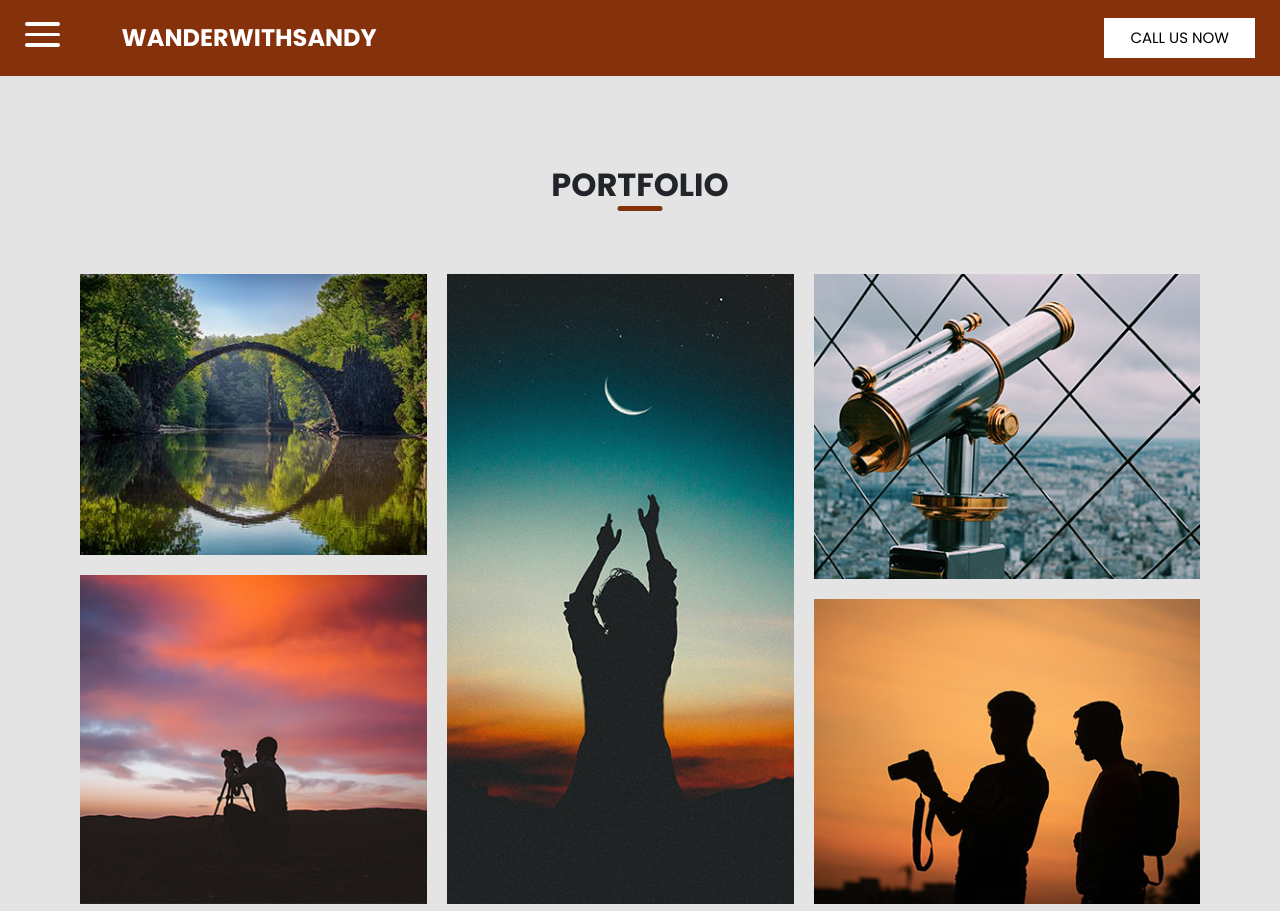
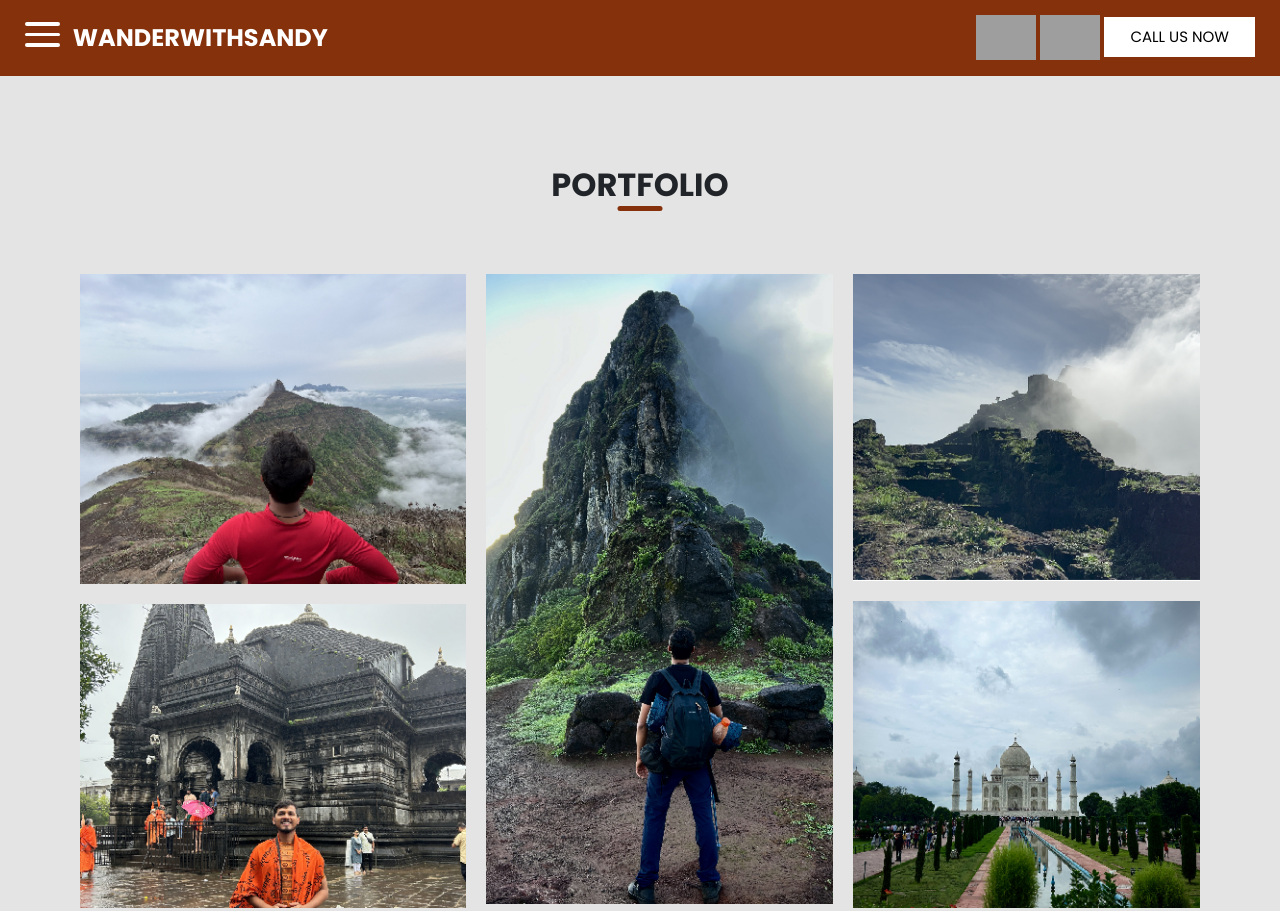
Before and after one commit to sandeshpalekar/Sandesh-Website, a plain HTML site: page portfolio.html in a window 1280 px wide. Shown: the top 911 px of the page. Drawn offline with nearby package versions, Linux system fonts and the light colour scheme; some packages are replaced by stand-ins of ours; grey boxes are pictures that could not be loaded; a script that the page names is missing; a web font is replaced by a local one.

Commit message:
new image chan

```diff
--- a/css/style.css
+++ b/css/style.css
@@ -871,3 +871,26 @@ a:focus {
   font-variation-settings: "wdth" 100;
   font-size: medium;
 }
+
+.youtube-icon {
+  /* width: 45px; */
+  height: 45px;
+  transition: opacity 0.5s ease-in-out;
+}
+
+.youtube-icon:hover {
+  animation: blink 1s infinite;
+}
+
+@keyframes blink {
+  0%, 50%, 100% {
+      opacity: 1;
+  }
+  25%, 75% {
+      opacity: 0;
+  }
+}
+
+.navbar-brand:hover{
+  animation: blink 1s infinite;
+}
--- a/footer.html
+++ b/footer.html
@@ -124,9 +124,9 @@
                 <a href="https://www.facebook.com/sandesh.palekar.18/?_rdr" target="_blank">
                   <i class="fa fa-facebook" aria-hidden="true"></i>
                 </a>
-                <a href="" target="_blank">
+                <!-- <a href="" target="_blank">
                   <i class="fa fa-twitter" aria-hidden="true"></i>
-                </a>
+                </a> -->
                 <a href="https://www.youtube.com/@wanderwithsandy" target="_blank">
                   <i class="fa fa-youtube" aria-hidden="true"></i>
                 </a>
--- a/portfolio.html
+++ b/portfolio.html
@@ -64,14 +64,32 @@
             </a>
           </div>
         </div>
+        <div class="d-flex justify-content-between " style="width: 100%;">
+          <div>
             <a class="navbar-brand" href="index.html">
               <span>
                 wanderwithsandy
               </span>
             </a>
+           </div>
+            <div>
+              <a class="navbar-icon" href="https://www.youtube.com/@wanderwithsandy" target="_blank">
+
+              <img src="https://upload.wikimedia.org/wikipedia/commons/4/42/YouTube_icon_%282013-2017%29.png" alt="YouTube"  class="youtube-icon">
+            </a>
+            <a href="https://www.instagram.com/wanderwithsandy/" target="_blank">
+              <span>
+
+                <img src="https://upload.wikimedia.org/wikipedia/commons/a/a5/Instagram_icon.png" alt="Instagram"  class="youtube-icon">
+              </span>
+
+            </a>
             <a href="tel:9769883790" class="call_btn">
               Call Us Now
             </a>
+            </div>
+        </div>
+
       </nav>
     </header>
     <!-- end header section -->
@@ -90,7 +108,7 @@
       <div class="portfolio_container ">
         <div class="box-1">
           <div class="img-box b-1">
-            <img src="images/p1.jpg" alt="">
+            <img src="images/mount1.jpg" alt="">
             <div class="btn-box">
               <a href="" class="btn-1">
                 <i class="fa fa-share-alt" aria-hidden="true"></i>
@@ -98,7 +116,7 @@
             </div>
           </div>
           <div class="img-box b-2">
-            <img src="images/p2.jpg" alt="">
+            <img src="images/mandir1.jpg" alt="">
             <div class="btn-box">
               <a href="" class="btn-1">
                 <i class="fa fa-share-alt" aria-hidden="true"></i>
@@ -109,7 +127,7 @@
         <div class="box-2">
           <div class="box-2-top">
             <div class="img-box b-3">
-              <img src="images/p3.jpg" alt="">
+              <img src="images/mount4.jpg" alt="">
               <div class="btn-box">
                 <a href="" class="btn-1">
                   <i class="fa fa-share-alt" aria-hidden="true"></i>
@@ -120,7 +138,7 @@
         </div>
         <div class="box-3">
           <div class="img-box b-1">
-            <img src="images/p4.jpg" alt="">
+            <img src="images/mount2.jpg" alt="">
             <div class="btn-box">
               <a href="" class="btn-1">
                 <i class="fa fa-share-alt" aria-hidden="true"></i>
@@ -128,7 +146,7 @@
             </div>
           </div>
           <div class="img-box b-2">
-            <img src="images/p5.jpg" alt="">
+            <img src="images/travel1.jpg" alt="">
             <div class="btn-box">
               <a href="" class="btn-1">
                 <i class="fa fa-share-alt" aria-hidden="true"></i>
```
Also changed, not shown: about.html (+27 -2 lines), index.html (+33 -7 lines), team.html (+27 -2 lines), images/about-img.jpg (deleted), images/mandir1.jpg (added), images/mount1.jpg (added), images/mount2.jpg (added), images/mount4.jpg (added), images/mount6.JPG (added), images/p1.jpg (deleted), images/p2.jpg (deleted), images/p3.jpg (deleted), images/p4.jpg (deleted), images/p5.jpg (deleted), 3 more files. Lines whose indentation alone changed are shown as unchanged.
